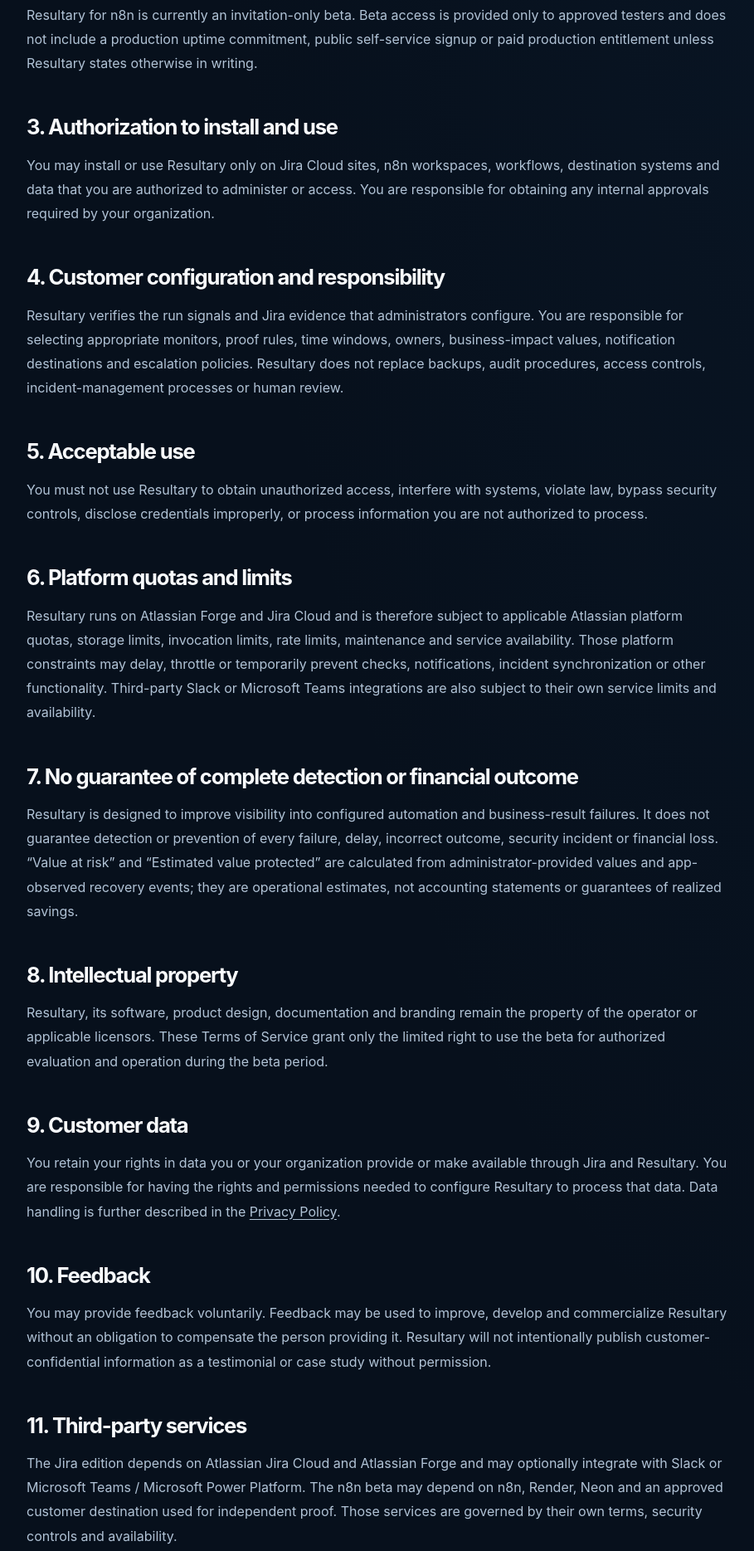
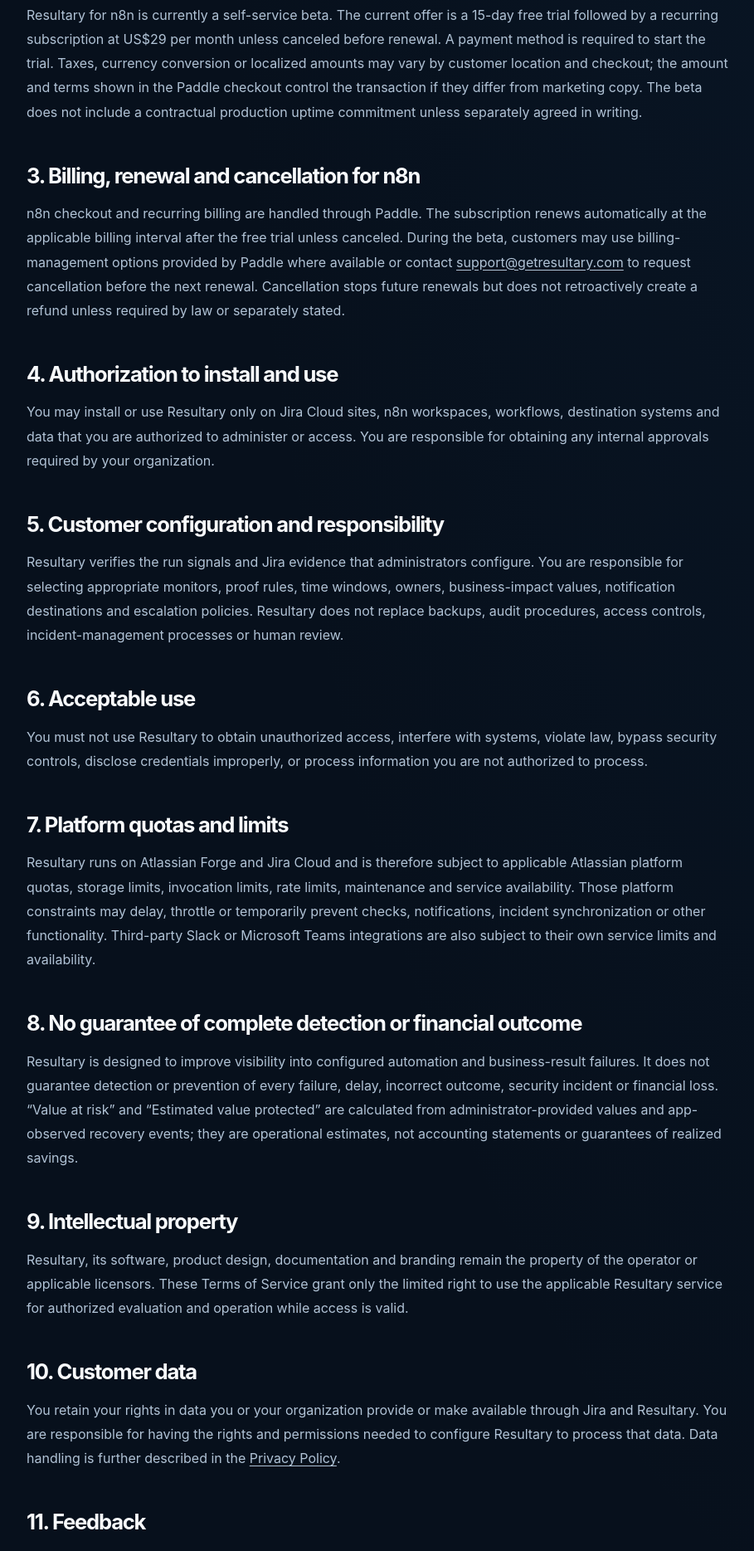
Before and after one commit to PharmedAI/resultary-site, a plain HTML site: page terms/index.html in a window 1280 px wide. Shown: the part 700-2569 px from the top of the page at 83% size, without its empty margins (183-1092 px from the left). Drawn offline with Linux system fonts and the light colour scheme.

Commit message:
Update terms for Paddle n8n self-service trial

```diff
--- a/terms/index.html
+++ b/terms/index.html
@@ -1,25 +1,25 @@
-<!doctype html><html lang="en"><head><meta charset="utf-8"><meta name="viewport" content="width=device-width,initial-scale=1"><title>Terms of Service — Resultary</title><meta name="description" content="Terms governing authorized use of Resultary for Jira Cloud and the invitation-only n8n beta."><link rel="icon" href="/favicon.svg"><link rel="canonical" href="https://getresultary.com/terms/"><link rel="stylesheet" href="/styles.css"><link rel="stylesheet" href="/site-v2.css"></head><body class="site-v2"><a class="skip-link" href="#main">Skip to content</a><header class="site-header"><div class="container nav v2-nav">
+<!doctype html><html lang="en"><head><meta charset="utf-8"><meta name="viewport" content="width=device-width,initial-scale=1"><title>Terms of Service — Resultary</title><meta name="description" content="Terms governing authorized use of Resultary for Jira Cloud and the self-service n8n beta."><link rel="icon" href="/favicon.svg"><link rel="canonical" href="https://getresultary.com/terms/"><link rel="stylesheet" href="/styles.css"><link rel="stylesheet" href="/site-v2.css"></head><body class="site-v2"><a class="skip-link" href="#main">Skip to content</a><header class="site-header"><div class="container nav v2-nav">
 <a class="brand" href="/" aria-label="Resultary home"><span class="mark">R</span><span>resultary<span class="brand-dot">.</span></span></a>
 <nav aria-label="Primary navigation"><a href="/">Home</a><a href="/product/">For Jira</a><a href="/n8n/">For n8n</a><a href="/integrations/">Integrations</a><a href="/start/" class="nav-cta">Get started</a></nav>
 </div></header>
-<main id="main"><section class="page"><div class="container copy"><span class="eyebrow">Legal</span><h1>Terms of Service</h1><p class="notice">Effective date: 22 September 2026</p>
+<main id="main"><section class="page"><div class="container copy"><span class="eyebrow">Legal</span><h1>Terms of Service</h1><p class="notice">Effective date: 2 October 2026</p>
 <h2>1. Operator</h2><p>Resultary is operated by <strong>David Finnich</strong>. Contact: <a href="mailto:support@getresultary.com">support@getresultary.com</a>.</p>
-<h2>2. Service availability and commercial access</h2><p>Resultary for Jira Cloud is a commercial software service distributed through approved Atlassian channels. Access, pricing, billing, trials and license status are governed by the applicable Atlassian Marketplace listing and billing terms. Features, limits and integrations may evolve over time.</p><p>Resultary for n8n is currently an invitation-only beta. Beta access is provided only to approved testers and does not include a production uptime commitment, public self-service signup or paid production entitlement unless Resultary states otherwise in writing.</p>
-<h2>3. Authorization to install and use</h2><p>You may install or use Resultary only on Jira Cloud sites, n8n workspaces, workflows, destination systems and data that you are authorized to administer or access. You are responsible for obtaining any internal approvals required by your organization.</p>
-<h2>4. Customer configuration and responsibility</h2><p>Resultary verifies the run signals and Jira evidence that administrators configure. You are responsible for selecting appropriate monitors, proof rules, time windows, owners, business-impact values, notification destinations and escalation policies. Resultary does not replace backups, audit procedures, access controls, incident-management processes or human review.</p>
-<h2>5. Acceptable use</h2><p>You must not use Resultary to obtain unauthorized access, interfere with systems, violate law, bypass security controls, disclose credentials improperly, or process information you are not authorized to process.</p>
-<h2>6. Platform quotas and limits</h2><p>Resultary runs on Atlassian Forge and Jira Cloud and is therefore subject to applicable Atlassian platform quotas, storage limits, invocation limits, rate limits, maintenance and service availability. Those platform constraints may delay, throttle or temporarily prevent checks, notifications, incident synchronization or other functionality. Third-party Slack or Microsoft Teams integrations are also subject to their own service limits and availability.</p>
-<h2>7. No guarantee of complete detection or financial outcome</h2><p>Resultary is designed to improve visibility into configured automation and business-result failures. It does not guarantee detection or prevention of every failure, delay, incorrect outcome, security incident or financial loss. “Value at risk” and “Estimated value protected” are calculated from administrator-provided values and app-observed recovery events; they are operational estimates, not accounting statements or guarantees of realized savings.</p>
-<h2>8. Intellectual property</h2><p>Resultary, its software, product design, documentation and branding remain the property of the operator or applicable licensors. These Terms of Service grant only the limited right to use the beta for authorized evaluation and operation during the beta period.</p>
-<h2>9. Customer data</h2><p>You retain your rights in data you or your organization provide or make available through Jira and Resultary. You are responsible for having the rights and permissions needed to configure Resultary to process that data. Data handling is further described in the <a href="/privacy/">Privacy Policy</a>.</p>
-<h2>10. Feedback</h2><p>You may provide feedback voluntarily. Feedback may be used to improve, develop and commercialize Resultary without an obligation to compensate the person providing it. Resultary will not intentionally publish customer-confidential information as a testimonial or case study without permission.</p>
-<h2>11. Third-party services</h2><p>The Jira edition depends on Atlassian Jira Cloud and Atlassian Forge and may optionally integrate with Slack or Microsoft Teams / Microsoft Power Platform. The n8n beta may depend on n8n, Render, Neon and an approved customer destination used for independent proof. Those services are governed by their own terms, security controls and availability.</p>
-<h2>12. Support and service levels</h2><p>Support is provided on a best-effort basis unless separately agreed in writing. No contractual uptime, support-response or recovery SLA applies unless a separate written service agreement states otherwise.</p>
-<h2>13. Suspension and termination</h2><p>Access may be suspended or ended for security concerns, abuse, legal requirements, technical reasons, license expiration, beta completion or material violation of these terms. Jira users may stop using Resultary by uninstalling the app; n8n beta testers may stop using it by removing the Resultary node/workflow configuration and requesting revocation of their Resultary integration key. Jira records created by Resultary are not automatically removed when the app is uninstalled.</p>
-<h2>14. Disclaimer</h2><p>To the maximum extent permitted by applicable law, Resultary is provided “as is” and “as available,” without warranties that the beta will be uninterrupted, error-free or suitable for every workflow or business purpose.</p>
-<h2>15. Limitation of liability</h2><p>To the maximum extent permitted by applicable law, the operator will not be liable for indirect, incidental, special, consequential or punitive damages arising from use of Resultary. Nothing in these terms excludes liability that cannot legally be excluded or limited.</p>
-<h2>16. Changes to these terms</h2><p>These Terms of Service may be updated as Resultary changes. Material revisions will update the effective date. Customers may be asked to accept additional terms or a data-processing agreement where applicable.</p>
-<h2>17. Contact</h2><p><a href="mailto:support@getresultary.com">support@getresultary.com</a></p>
+<h2>2. Service availability and commercial access</h2><p>Resultary for Jira Cloud is a commercial software service distributed through approved Atlassian channels. Access, pricing, billing, trials and license status are governed by the applicable Atlassian Marketplace listing and billing terms. Features, limits and integrations may evolve over time.</p><p>Resultary for n8n is currently a self-service beta. The current offer is a 15-day free trial followed by a recurring subscription at US$29 per month unless canceled before renewal. A payment method is required to start the trial. Taxes, currency conversion or localized amounts may vary by customer location and checkout; the amount and terms shown in the Paddle checkout control the transaction if they differ from marketing copy. The beta does not include a contractual production uptime commitment unless separately agreed in writing.</p>
+<h2>3. Billing, renewal and cancellation for n8n</h2><p>n8n checkout and recurring billing are handled through Paddle. The subscription renews automatically at the applicable billing interval after the free trial unless canceled. During the beta, customers may use billing-management options provided by Paddle where available or contact <a href="mailto:support@getresultary.com?subject=Cancel%20Resultary%20n8n">support@getresultary.com</a> to request cancellation before the next renewal. Cancellation stops future renewals but does not retroactively create a refund unless required by law or separately stated.</p><h2>4. Authorization to install and use</h2><p>You may install or use Resultary only on Jira Cloud sites, n8n workspaces, workflows, destination systems and data that you are authorized to administer or access. You are responsible for obtaining any internal approvals required by your organization.</p>
+<h2>5. Customer configuration and responsibility</h2><p>Resultary verifies the run signals and Jira evidence that administrators configure. You are responsible for selecting appropriate monitors, proof rules, time windows, owners, business-impact values, notification destinations and escalation policies. Resultary does not replace backups, audit procedures, access controls, incident-management processes or human review.</p>
+<h2>6. Acceptable use</h2><p>You must not use Resultary to obtain unauthorized access, interfere with systems, violate law, bypass security controls, disclose credentials improperly, or process information you are not authorized to process.</p>
+<h2>7. Platform quotas and limits</h2><p>Resultary runs on Atlassian Forge and Jira Cloud and is therefore subject to applicable Atlassian platform quotas, storage limits, invocation limits, rate limits, maintenance and service availability. Those platform constraints may delay, throttle or temporarily prevent checks, notifications, incident synchronization or other functionality. Third-party Slack or Microsoft Teams integrations are also subject to their own service limits and availability.</p>
+<h2>8. No guarantee of complete detection or financial outcome</h2><p>Resultary is designed to improve visibility into configured automation and business-result failures. It does not guarantee detection or prevention of every failure, delay, incorrect outcome, security incident or financial loss. “Value at risk” and “Estimated value protected” are calculated from administrator-provided values and app-observed recovery events; they are operational estimates, not accounting statements or guarantees of realized savings.</p>
+<h2>9. Intellectual property</h2><p>Resultary, its software, product design, documentation and branding remain the property of the operator or applicable licensors. These Terms of Service grant only the limited right to use the applicable Resultary service for authorized evaluation and operation while access is valid.</p>
+<h2>10. Customer data</h2><p>You retain your rights in data you or your organization provide or make available through Jira and Resultary. You are responsible for having the rights and permissions needed to configure Resultary to process that data. Data handling is further described in the <a href="/privacy/">Privacy Policy</a>.</p>
+<h2>11. Feedback</h2><p>You may provide feedback voluntarily. Feedback may be used to improve, develop and commercialize Resultary without an obligation to compensate the person providing it. Resultary will not intentionally publish customer-confidential information as a testimonial or case study without permission.</p>
+<h2>12. Third-party services</h2><p>The Jira edition depends on Atlassian Jira Cloud and Atlassian Forge and may optionally integrate with Slack or Microsoft Teams / Microsoft Power Platform. The n8n beta may depend on n8n, Render, Neon, Paddle and an authorized customer destination used for independent proof. Those services are governed by their own terms, security controls and availability.</p>
+<h2>13. Support and service levels</h2><p>Support is provided on a best-effort basis unless separately agreed in writing. No contractual uptime, support-response or recovery SLA applies unless a separate written service agreement states otherwise.</p>
+<h2>14. Suspension and termination</h2><p>Access may be suspended or ended for security concerns, abuse, legal requirements, technical reasons, license expiration, beta completion or material violation of these terms. Jira users may stop using Resultary by uninstalling the app; n8n beta customers may stop product use by removing the Resultary workflow configuration and may request revocation of their Resultary integration key. Subscription cancellation is handled separately as described above. Jira records created by Resultary are not automatically removed when the app is uninstalled.</p>
+<h2>15. Disclaimer</h2><p>To the maximum extent permitted by applicable law, Resultary is provided “as is” and “as available,” without warranties that the beta will be uninterrupted, error-free or suitable for every workflow or business purpose.</p>
+<h2>16. Limitation of liability</h2><p>To the maximum extent permitted by applicable law, the operator will not be liable for indirect, incidental, special, consequential or punitive damages arising from use of Resultary. Nothing in these terms excludes liability that cannot legally be excluded or limited.</p>
+<h2>17. Changes to these terms</h2><p>These Terms of Service may be updated as Resultary changes. Material revisions will update the effective date. Customers may be asked to accept additional terms or a data-processing agreement where applicable.</p>
+<h2>18. Contact</h2><p><a href="mailto:support@getresultary.com">support@getresultary.com</a></p>
 </div></section></main>
 <footer class="v2-footer"><div class="container"><nav class="edition-footer-links" aria-label="Navigate between Resultary editions"><a href="/">Home</a><a href="/product/">Jira edition</a><a href="/n8n/">n8n edition</a><a href="/start/">Choose an edition</a></nav>
 <div class="v2-footer-top"><div><a class="brand" href="/" aria-label="Resultary home"><span class="mark">R</span><span>resultary<span class="brand-dot">.</span></span></a><p>Confidence in every outcome.</p></div><div class="v2-footer-links"><div><strong>Explore</strong><a href="/product/">Resultary for Jira</a><a href="/integrations/">Integrations</a><a href="/docs/">Documentation</a><a href="/faq/">FAQ</a></div><div><strong>Company</strong><a href="/trust/">Trust center</a><a href="/security/">Security</a><a href="/privacy/">Privacy</a><a href="/terms/">Terms</a><a href="/support/">Support</a></div></div></div>
```
